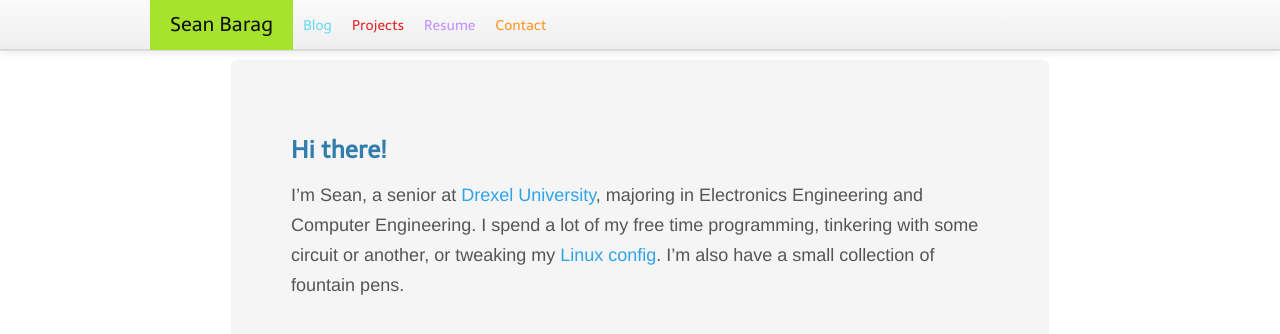
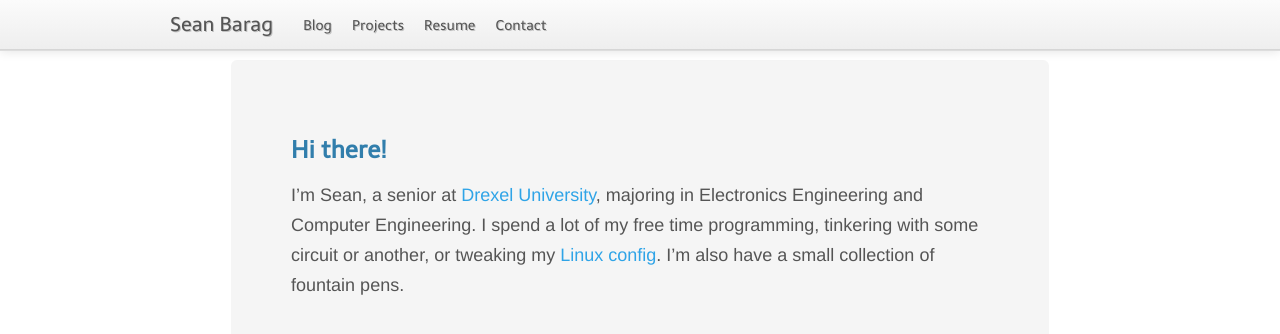
Before and after one commit to sjbarag/sjbarag.github.com, a Jekyll site: the page built from index.markdown, in a window 1280 px wide. Shown: the top 334 px of the page. Built offline with Jekyll 4.4.1, drawn with Linux system fonts in a browser that asks for light colours; nearby versions of some CDN libraries; library files that are not in the unit come from our copies; Markdown is read by kramdown in place of the engine named in the settings.

Commit message:
Remove Molokai CSS

```diff
--- a/_layouts/blog.html
+++ b/_layouts/blog.html
@@ -14,7 +14,6 @@
 				padding-top: 60px; /* 60px to make the container go all the way to the bottom of the topbar */
 			}
 		</style>
-		<link href="/css/molokai-header.css" rel="stylesheet">
 
 		<!-- HTML5 shim, for IE6-8 support of HTML5 elements -->
 		<!--[if lt IE 9]>
--- a/_layouts/index.html
+++ b/_layouts/index.html
@@ -14,7 +14,6 @@
 				padding-top: 60px; /* 60px to make the container go all the way to the bottom of the topbar */
 			}
 		</style>
-		<link href="/css/molokai-header.css" rel="stylesheet">
 
 		<!-- HTML5 shim, for IE6-8 support of HTML5 elements -->
 		<!--[if lt IE 9]>
```
